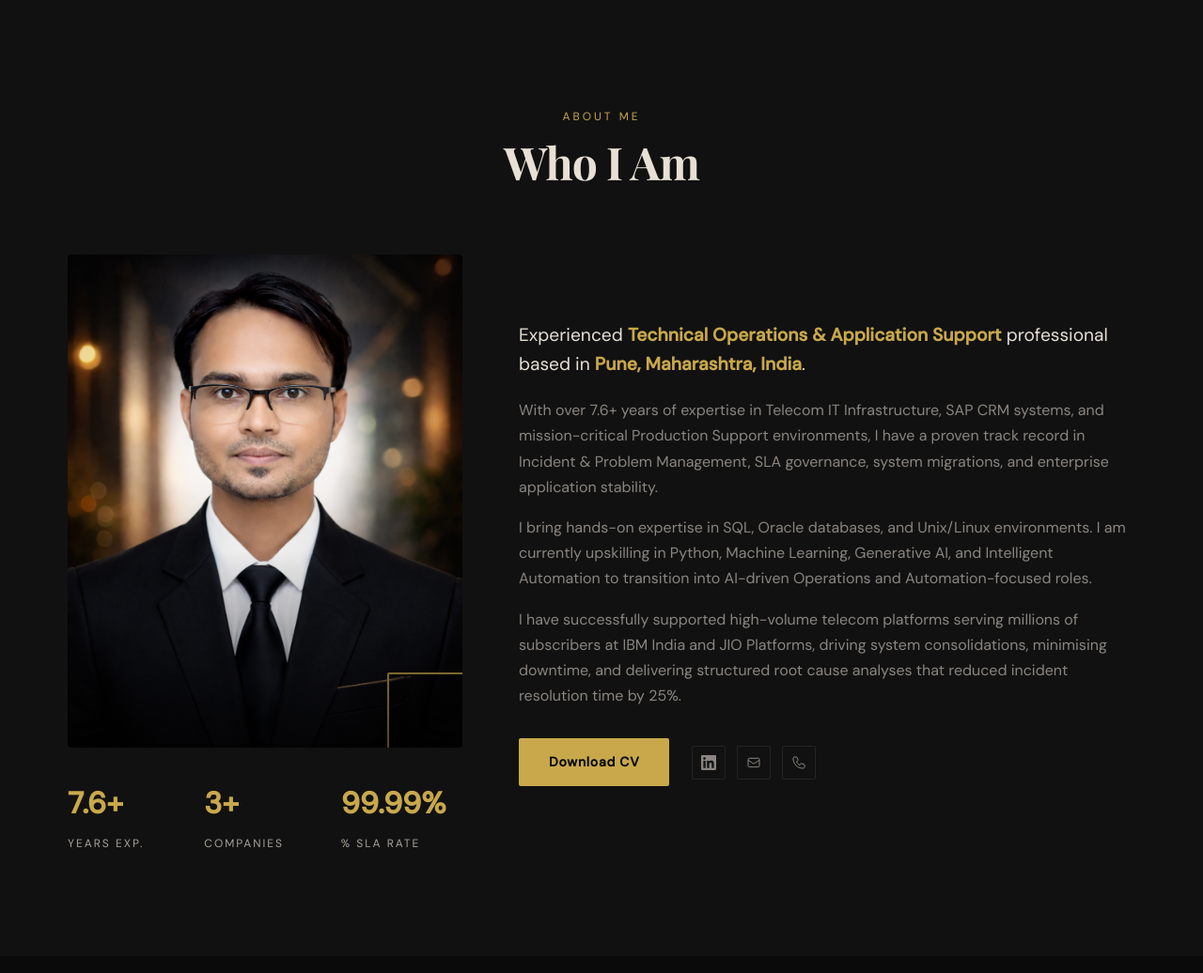
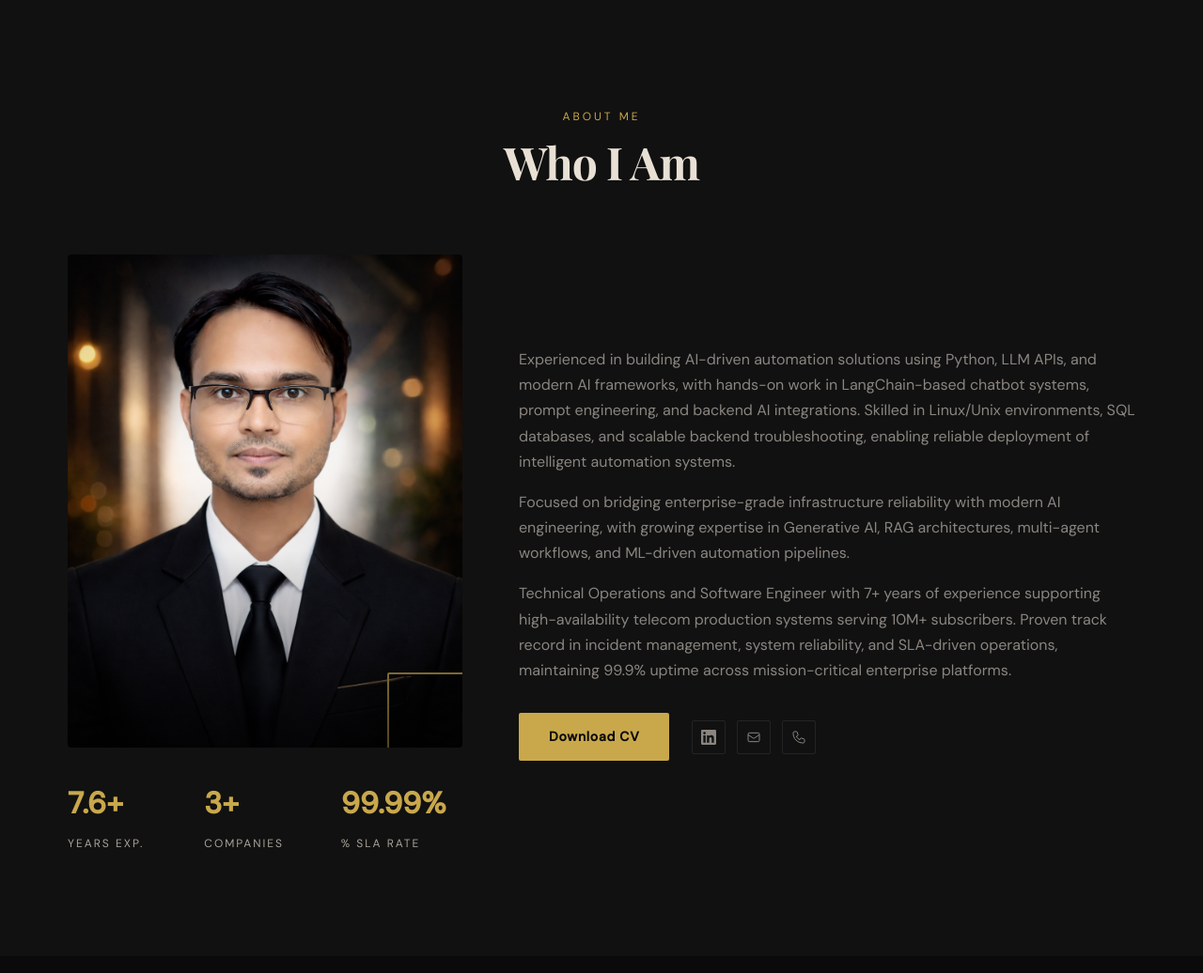
Before and after one commit to chavananand33/my-project, a Flask app: page / in a window 1280 px wide. Shown: the part 801-1837 px from the top of the page at 94% size. Run offline with Flask 3, Linux system fonts and the light colour scheme; data comes from the database, SQL or seed files in the repository; some web fonts are replaced.

Commit message:
HTML Fix6

```diff
--- a/templates/index.html
+++ b/templates/index.html
@@ -147,17 +147,17 @@
 </div>
 </div>
         <div class="about-content reveal">
-          <p class="about-intro">
-            Experienced <strong>Technical Operations &amp; Application Support</strong> professional based in <strong>Pune, Maharashtra, India</strong>.
+         <!-- <p class="about-intro">-->
+          <!--   Experienced <strong>Technical Operations &amp; Application Support</strong> professional based in <strong>Pune, Maharashtra, India</strong>.-->
+          <!-- </p>-->
+          <p class="about-text">
+            Experienced in building AI-driven automation solutions using Python, LLM APIs, and modern AI frameworks, with hands-on work in LangChain-based chatbot systems, prompt engineering, and backend AI integrations. Skilled in Linux/Unix environments, SQL databases, and scalable backend troubleshooting, enabling reliable deployment of intelligent automation systems.
           </p>
           <p class="about-text">
-            With over 7.6+ years of expertise in Telecom IT Infrastructure, SAP CRM systems, and mission-critical Production Support environments, I have a proven track record in Incident &amp; Problem Management, SLA governance, system migrations, and enterprise application stability.
+            Focused on bridging enterprise-grade infrastructure reliability with modern AI engineering, with growing expertise in Generative AI, RAG architectures, multi-agent workflows, and ML-driven automation pipelines.
           </p>
           <p class="about-text">
-            I bring hands-on expertise in SQL, Oracle databases, and Unix/Linux environments. I am currently upskilling in Python, Machine Learning, Generative AI, and Intelligent Automation to transition into AI-driven Operations and Automation-focused roles.
-          </p>
-          <p class="about-text">
-            I have successfully supported high-volume telecom platforms serving millions of subscribers at IBM India and JIO Platforms, driving system consolidations, minimising downtime, and delivering structured root cause analyses that reduced incident resolution time by 25%.
+            Technical Operations and Software Engineer with 7+ years of experience supporting high-availability telecom production systems serving 10M+ subscribers. Proven track record in incident management, system reliability, and SLA-driven operations, maintaining 99.9% uptime across mission-critical enterprise platforms.
           </p>
           <div class="about-links">
             <a href="{{ url_for('static', filename='resume.pdf') }}" class="btn btn-primary" download="CV_Anand_Chavan.pdf">Download CV</a>
```
Also changed, not shown: 1 other file.
